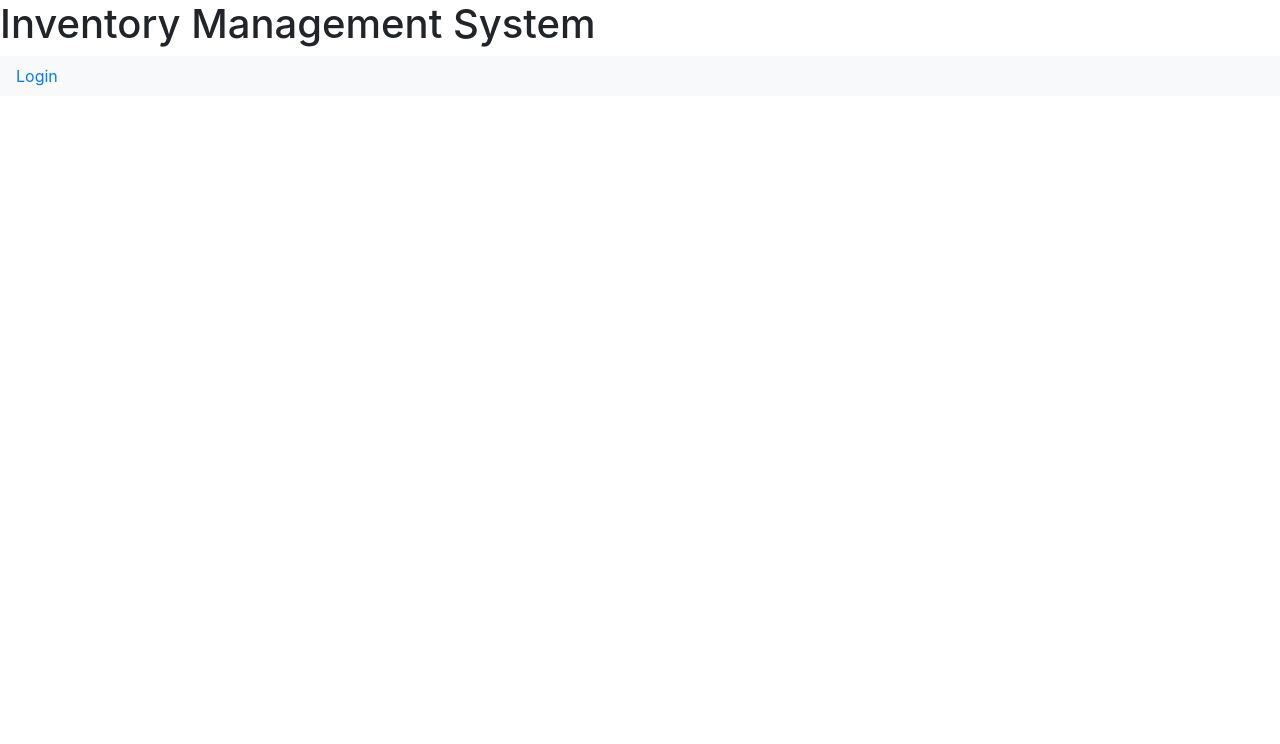
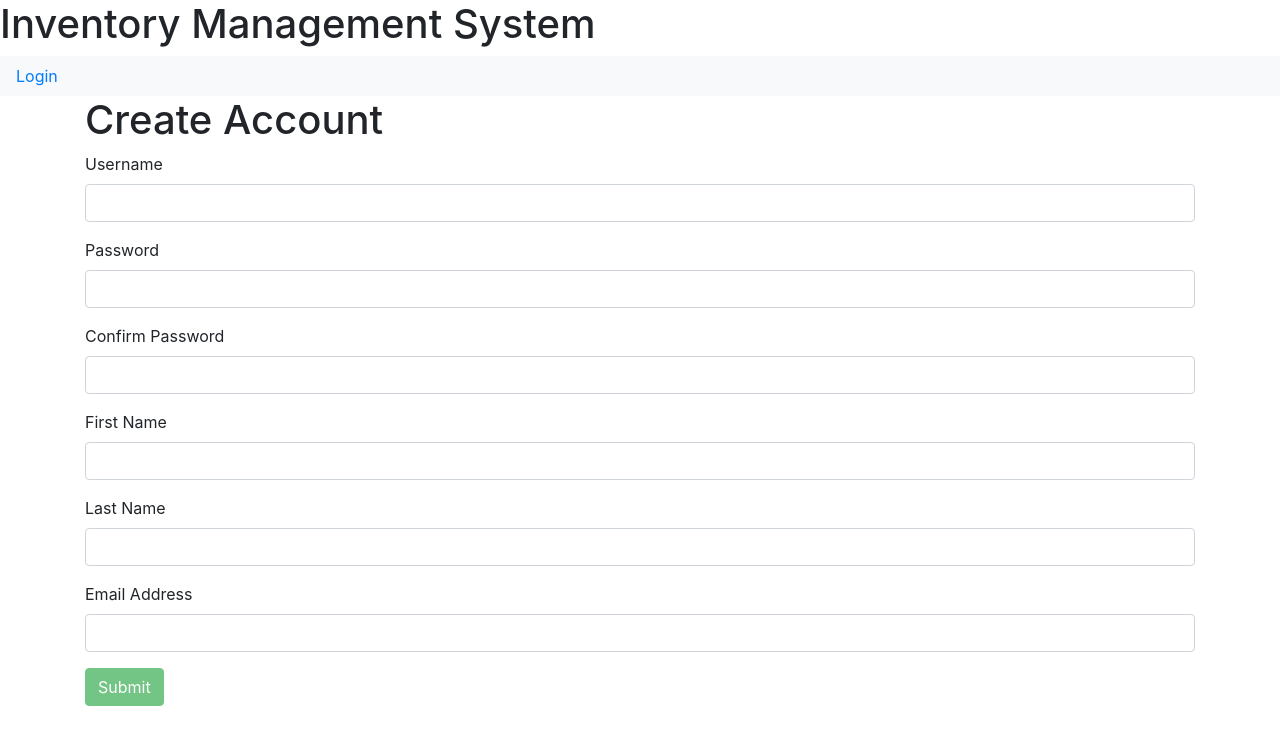
Before and after one commit to rpiambulance/inventory-management, an Angular app in the folder angular-app/: page /register in a window 1280 px wide. Before the commit this address led to /. Shown: the top 744 px of the page. Built offline with nearby package versions, Linux system fonts and the light colour scheme.

Commit message:
Fixed the register user form and updated the readme a bit

```diff
--- a/angular-app/src/app/app-routing.module.ts
+++ b/angular-app/src/app/app-routing.module.ts
@@ -2,9 +2,11 @@ import { NgModule } from '@angular/core';
 import { Routes, RouterModule } from '@angular/router';
 import { LoginComponent } from './login/login.component';
 import { AppComponent } from './app.component';
+import { RegisterComponent } from './register/register.component';
 
 const routes: Routes = [
-  {path: 'login', component: LoginComponent}
+  {path: 'login', component: LoginComponent},
+  {path: 'register', component: RegisterComponent}
 ];
 
 @NgModule({
--- a/angular-app/src/app/login/login.component.html
+++ b/angular-app/src/app/login/login.component.html
@@ -3,7 +3,7 @@
   <form (ngSubmit)="onSubmit()" #loginForm="ngForm">
     <div class="form-group">
       <label for="username">Username</label>
-      <input type="text" class="form-control" id="username" [(ngModel)]="model.username" name="username" #username="ngModel" required>
+      <input type="text" class="form-control" id="username" [(ngModel)]="model.userName" name="username" #username="ngModel" required>
       <div [hidden]="username.valid || username.pristine" class="alert alert-danger">
         Username is required!
       </div>
@@ -20,4 +20,5 @@
     <button type="submit" class="btn btn-success" [disabled]="!loginForm.form.valid">Submit</button>
 
   </form>
+  <p>Don't have an account?: Click <a routerLink="/register" routerLinkActive="active">here</a> to make one </p>
 </div>
--- /dev/null
+++ b/angular-app/src/app/register/register.component.html
@@ -0,0 +1,55 @@
+<div class="container">
+  <h1>Create Account</h1>
+  <form (ngSubmit)="onSubmit()" [formGroup]="registerForm">
+    <div class="form-group">
+      <label for="username">Username</label>
+      <input type="text" class="form-control" id="username" name="username" formControlName="userName" required>
+      <div [hidden]="registerForm.get('userName').valid || registerForm.get('userName').pristine" class="alert alert-danger">
+        Username is required!
+      </div>
+    </div>
+
+    <div class="form-group">
+      <label for="password">Password</label>
+      <input type="password" class="form-control" id="password" name="password" formControlName="password" required>
+      <div [hidden]="registerForm.get('password').valid || registerForm.get('password').pristine" class="alert alert-danger">
+        Password is required!
+      </div>
+    </div>
+
+    <div class="form-group">
+      <label for="confirmPassword">Confirm Password</label>
+      <input type="password" class="form-control" id="confirmPassword" name="confirmPassword" formControlName="confirmPassword" required>
+      <div [hidden]="!registerForm.get('confirmPassword').hasError('MatchPassword')" class="alert alert-danger">
+        Passwords do not match!
+      </div>
+    </div>
+
+    <div class="form-group">
+      <label for="fname">First Name</label>
+      <input type="text" class="form-control" id="fname" name="firstName" formControlName="firstName" required>
+      <div [hidden]="registerForm.get('firstName').valid || registerForm.get('firstName').pristine" class="alert alert-danger">
+        First Name is required!
+      </div>
+    </div>
+
+    <div class="form-group">
+      <label for="lname">Last Name</label>
+      <input type="text" class="form-control" id="lname" name="lastName" formControlName="lastName" required>
+      <div [hidden]="registerForm.get('lastName').valid || registerForm.get('lastName').pristine" class="alert alert-danger">
+        Last Name is required!
+      </div>
+    </div>
+
+    <div class="form-group">
+      <label for="email">Email Address</label>
+      <input type="email" class="form-control" id="email" name="lastName" formControlName="emailAddress" required>
+      <div [hidden]="registerForm.get('emailAddress').valid || registerForm.get('emailAddress').pristine" class="alert alert-danger">
+        Email Address is required!
+      </div>
+    </div>
+
+    <button type="submit" class="btn btn-success" [disabled]="!registerForm.valid">Submit</button>
+
+  </form>
+</div>
--- /dev/null
+++ b/angular-app/src/app/register/register.component.ts
@@ -0,0 +1,43 @@
+import { Component } from '@angular/core';
+import { FormBuilder, AbstractControl, Validators } from '@angular/forms';
+import { User } from '../user';
+
+@Component({
+  selector: 'app-register',
+  templateUrl: './register.component.html',
+  styleUrls: ['./register.component.css']
+})
+export class RegisterComponent {
+
+  constructor(private fb: FormBuilder) { }
+  // This looks awfully familiar to the login form, but some minor differences in submission
+  model: User = new User('', '', '', '', '');
+  registerForm = this.fb.group({
+    userName: [''],
+    password: [''],
+    confirmPassword: [''],
+    firstName: [''],
+    lastName: [''],
+    emailAddress: ['']
+  }, {validator: passwordsMatch});
+
+  onSubmit(): void {
+    // We will do the actual submission of the form here
+    console.log('Submitted!');
+    return null;
+  }
+
+}
+
+
+// Custom validator to ensure passwords match
+export function passwordsMatch(c: AbstractControl) {
+  if (!c.get('password').value || !c.get('confirmPassword').value) { return null; }
+  if (c.get('password').value !== c.get('confirmPassword').value) {
+    console.log('Password: ' + c.get('password').value);
+    console.log('Confirmed: ' + c.get('confirmPassword').value);
+    c.get('confirmPassword').setErrors({MatchPassword: true});
+  } else {
+    return null;
+  }
+}
```
Also changed, not shown: angular-app/src/app/app.module.ts (+6 -3 lines), angular-app/src/app/register/register.component.css (added), 2 other files (tests, documents, lock files or other folders).
